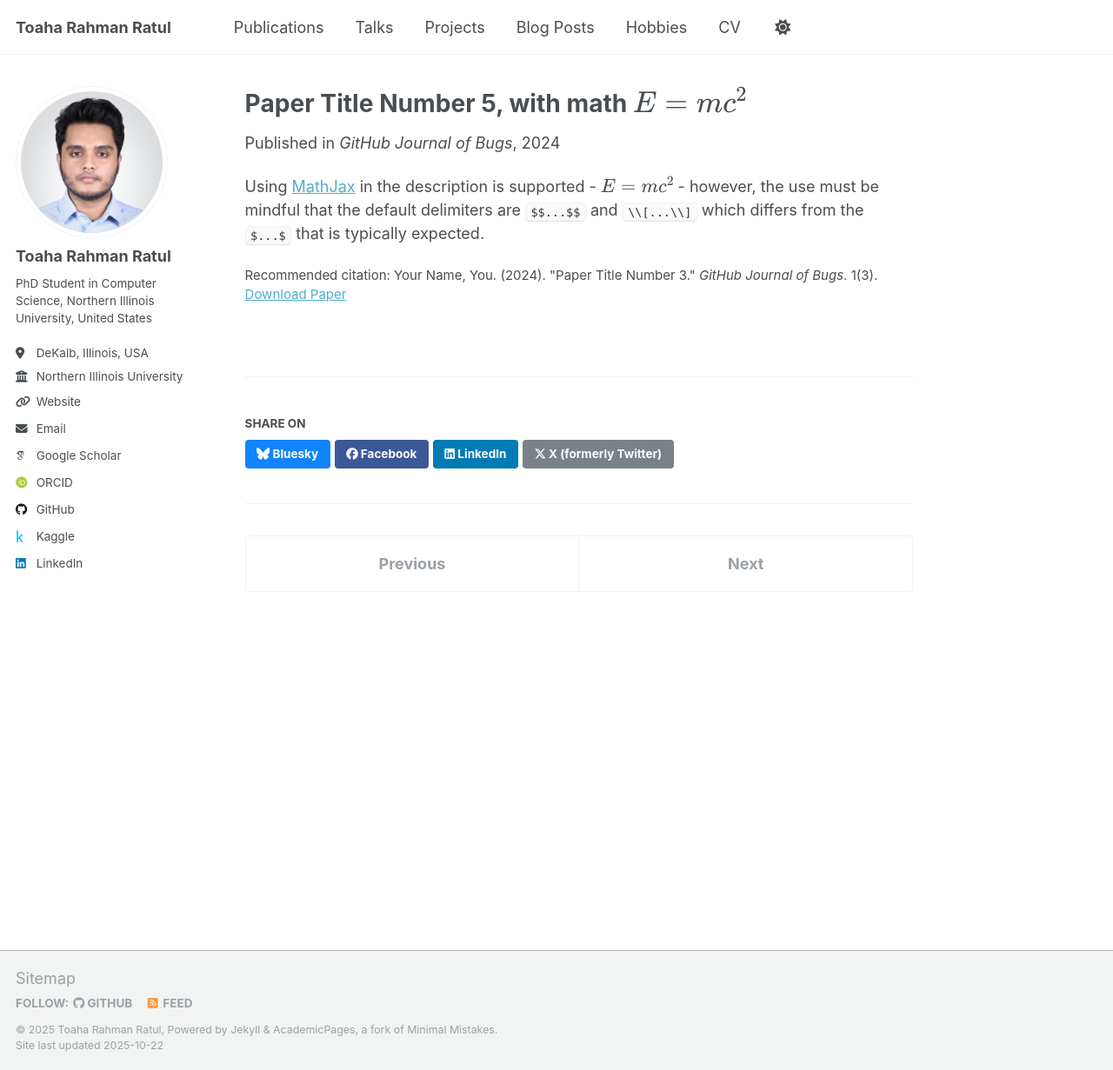
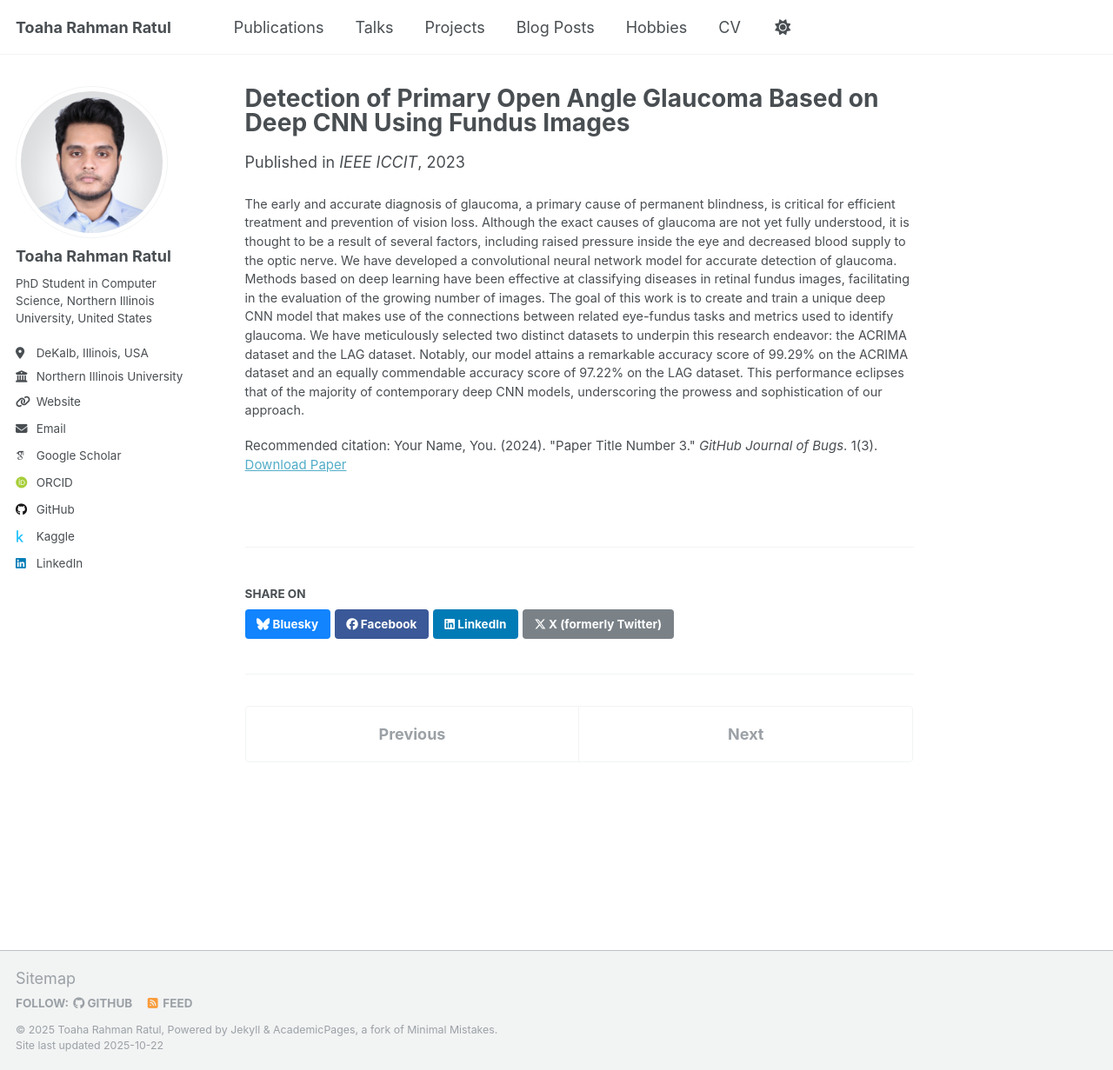
Before and after one commit to toaharahmanratul/toaharahmanratul.github.io, a Jekyll site: the page built from _publications/2025-06-08-paper-title-number-5.md, in a window 1280 px wide and 1231 px high. Shown: the whole window at 87% size. Built offline with Jekyll 4.4.1, drawn with Linux system fonts in a browser that asks for light colours; some web fonts are replaced; a script that is not in the unit is left out.

Commit message:
Remove outdated publication entries and update details for a new talk

```diff
--- a/_publications/2025-06-08-paper-title-number-5.md
+++ b/_publications/2025-06-08-paper-title-number-5.md
@@ -1,13 +1,13 @@
 ---
-title: "Paper Title Number 5, with math $$E=mc^2$$"
+title: "Detection of Primary Open Angle Glaucoma Based on Deep CNN Using Fundus Images"
 collection: publications
 category: conferences
-permalink: /publication/2024-02-17-paper-title-number-4
+permalink: https://ieeexplore.ieee.org/document/10441337
 excerpt: 'This paper is about a famous math equation, $$E=mc^2$$'
-date: 2024-02-17
-venue: 'GitHub Journal of Bugs'
+date: 2023-12-20
+venue: 'IEEE ICCIT'
 paperurl: 'http://academicpages.github.io/files/paper3.pdf'
 citation: 'Your Name, You. (2024). &quot;Paper Title Number 3.&quot; <i>GitHub Journal of Bugs</i>. 1(3).'
 ---
 
-Using [MathJax](https://www.mathjax.org/) in the description is supported - $$E=mc^2$$ - however, the use must be mindful that the default delimiters are `$$...$$` and `\\[...\\]` which differs from the `$...$` that is typically expected.
+The early and accurate diagnosis of glaucoma, a primary cause of permanent blindness, is critical for efficient treatment and prevention of vision loss. Although the exact causes of glaucoma are not yet fully understood, it is thought to be a result of several factors, including raised pressure inside the eye and decreased blood supply to the optic nerve. We have developed a convolutional neural network model for accurate detection of glaucoma. Methods based on deep learning have been effective at classifying diseases in retinal fundus images, facilitating in the evaluation of the growing number of images. The goal of this work is to create and train a unique deep CNN model that makes use of the connections between related eye-fundus tasks and metrics used to identify glaucoma. We have meticulously selected two distinct datasets to underpin this research endeavor: the ACRIMA dataset and the LAG dataset. Notably, our model attains a remarkable accuracy score of 99.29% on the ACRIMA dataset and an equally commendable accuracy score of 97.22% on the LAG dataset. This performance eclipses that of the majority of contemporary deep CNN models, underscoring the prowess and sophistication of our approach.
--- a/_sass/include/_utilities.scss
+++ b/_sass/include/_utilities.scss
@@ -124,6 +124,7 @@ body:hover .visually-hidden button {
   white-space: -pre-wrap;     /* Opera <7 */
   white-space: -o-pre-wrap;   /* Opera 7 */
   word-wrap: break-word;      /* IE */
+  font-size: 0.8em;
 }
 
 /*
--- a/_sass/layout/_page.scss
+++ b/_sass/layout/_page.scss
@@ -56,7 +56,7 @@
   }
 
   p, li, dl {
-    font-size: 1em;
+    font-size: 0.8em;
   }
 
   /* paragraph indents */
```
Also changed, not shown: _publications/2009-10-01-paper-title-number-1.md (deleted, +0 -14 lines), _publications/2010-10-01-paper-title-number-2.md (deleted, +0 -14 lines), _publications/2015-10-01-paper-title-number-3.md (deleted, +0 -14 lines), _talks/2012-03-01-talk-1.md (+3 -3 lines).
